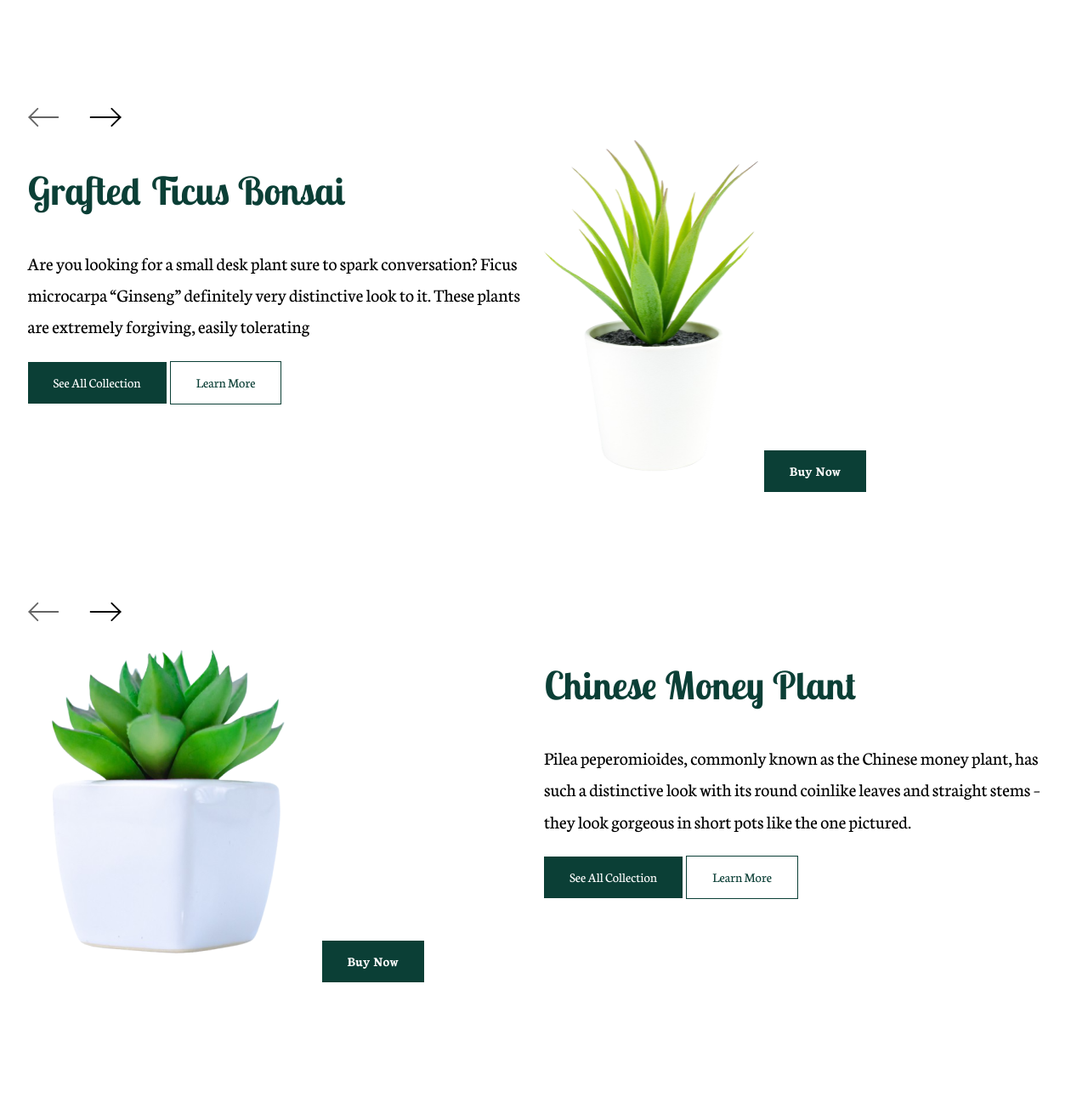
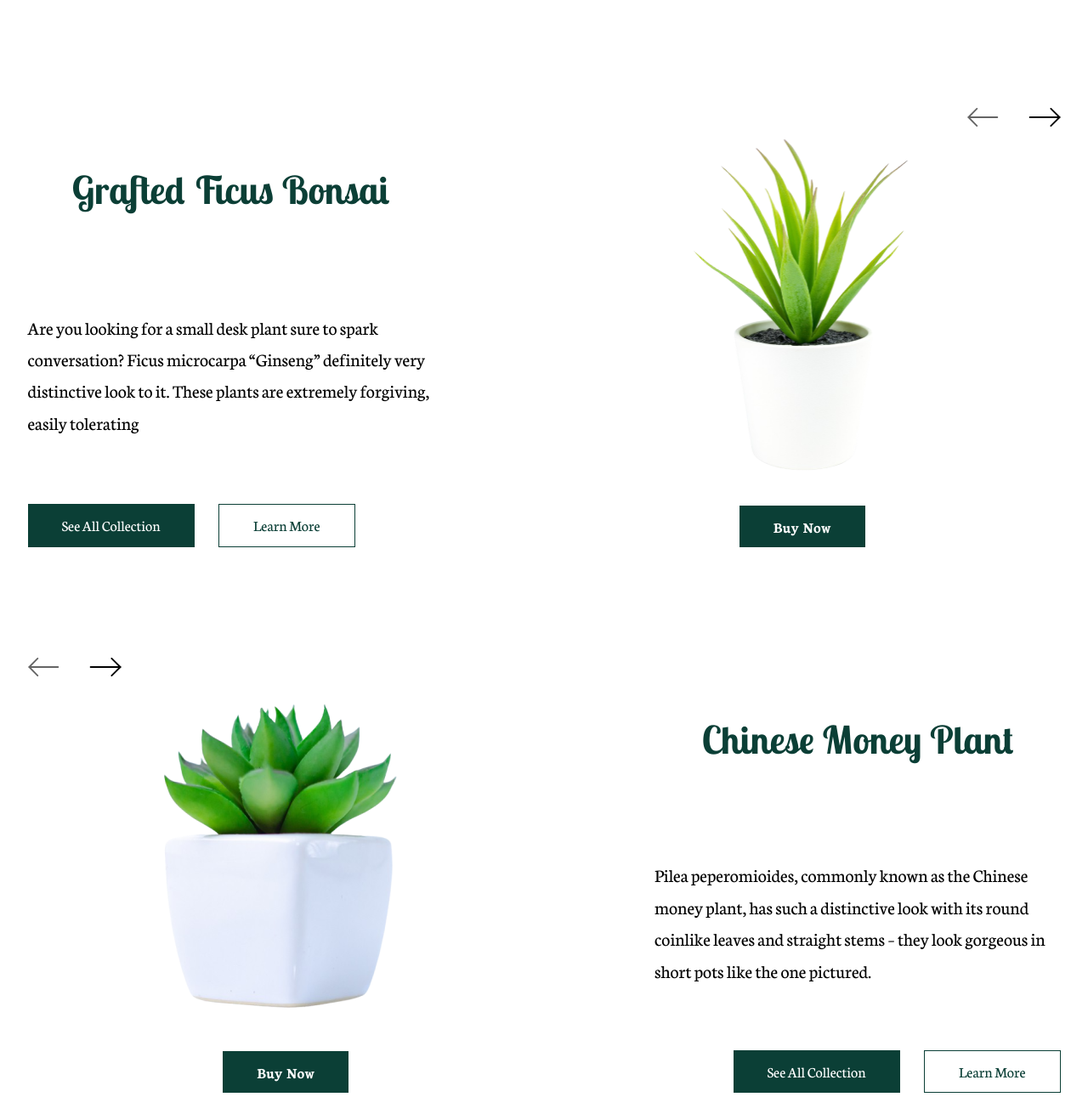
Before and after one commit to actavioDen/Plant-BD, a website: page index.html in a window 1280 px wide. Shown: the part 829-2120 px from the top of the page at 85% size. Drawn offline with Linux system fonts and the light colour scheme.

Commit message:
Стилизация 2 и 3 секции. исправлены ошибки, недочеты.

```diff
--- a/css/button/button.css
+++ b/css/button/button.css
@@ -1,7 +1,8 @@
 .button {
-  padding: 10px 30px;
+  padding: 10px 40px;
   font-family: Neuton;
   font-weight: 400;
+  font-size: 18px;
   line-height: 28.8px;
   border: none;
 }
--- a/css/section/section.css
+++ b/css/section/section.css
@@ -21,3 +21,37 @@
   grid-template-columns: repeat(3, 1fr);
   justify-items: center;
 }
+
+.section__desc,
+.section__preview {
+  display: flex;
+  flex-direction: column;
+  justify-content: space-between;
+  align-items: center;
+}
+
+.section__preview-button {
+  margin-top: 36px;
+}
+
+.section__desc--position-left {
+  margin-right: 130px;
+}
+
+.section__desc--position-right {
+  margin-left: 130px;
+}
+
+.section__desc-control {
+  width: 385px;
+  display: flex;
+  justify-content: space-between;
+}
+
+.section__desc-control--position-left {
+  align-self: flex-start;
+}
+
+.section__desc-control--position-right {
+  align-self: flex-end;
+}
--- a/css/slider-nav/slider-nav.css
+++ b/css/slider-nav/slider-nav.css
@@ -1,7 +1,17 @@
-.slider-nav{
-    grid-column: span 2;
+.slider-nav {
+  grid-column: span 2;
 
-    width: 110px;
-    display: flex;
-    justify-content: space-between;
+  width: 110px;
+  display: flex;
+  justify-content: space-between;
 }
+
+.slider-nav--position-left {
+  grid-column: 1/-1;
+  justify-self: flex-start;
+}
+
+.slider-nav--position-right {
+  grid-column: 1/-1;
+  justify-self: flex-end;
+}
--- a/css/style.css
+++ b/css/style.css
@@ -389,9 +389,10 @@ template {
 }
 
 .button {
-  padding: 10px 30px;
+  padding: 10px 40px;
   font-family: Neuton;
   font-weight: 400;
+  font-size: 18px;
   line-height: 28.8px;
   border: none;
 }
@@ -501,12 +502,13 @@ template {
   font-weight: 700;
 }
 
-.menu-autorized{
-    width: 255px;
+.menu-autorized {
+  width: 285px;
   height: 49px;
   display: flex;
   justify-content: space-between;
 }
+
 .page{ /*Чтобы для страниц с любым объемом контента, подвал находился в самом низу*/
     height: 100%;
 }
@@ -554,13 +556,58 @@ template {
   justify-items: center;
 }
 
-.slider-nav{
+.section__desc,
+.section__preview {
+  display: flex;
+  flex-direction: column;
+  justify-content: space-between;
+  align-items: center;
+}
+
+.section__preview-button {
+  margin-top: 36px;
+}
+
+.section__desc--position-left {
+  margin-right: 130px;
+}
+
+.section__desc--position-right {
+  margin-left: 130px;
+}
+
+.section__desc-control {
+  width: 385px;
+  display: flex;
+  justify-content: space-between;
+}
+
+.section__desc-control--position-left {
+  align-self: flex-start;
+}
+
+.section__desc-control--position-right {
+  align-self: flex-end;
+}
+
+.slider-nav {
   grid-column: span 2;
 
   width: 110px;
   display: flex;
   justify-content: space-between;
 }
+
+.slider-nav--position-left {
+  grid-column: 1/-1;
+  justify-self: flex-start;
+}
+
+.slider-nav--position-right {
+  grid-column: 1/-1;
+  justify-self: flex-end;
+}
+
 .subtitle {
   font-family: Lobster Two;
   font-weight: 700;
--- a/index.html
+++ b/index.html
@@ -46,23 +46,23 @@
         <section class="section page-body__section">
 
             <div class="section__wrapper">
-                <div class="slider-nav">
+                <div class="slider-nav slider-nav--position-right">
                     <button class="button button--theme-nav"><img class="arrow-nav" src="./img/arrow-down.svg" alt="" width="37.71px" height="22px"></button>
                     <button class="button button--theme-nav"><img class="arrow-nav" src="./img/arrow-up.svg" alt="" idth="37.71px" height="22px"></button>
                 </div>
 
-                <div class="section__left">
+                <div class="section__desc section__desc--position-left">
                     <h2 class="subtitle">Grafted Ficus Bonsai</h2>
                     <p class="text">Are you looking for a small desk plant sure to spark conversation? Ficus microcarpa “Ginseng” definitely very distinctive look to it. These plants are extremely forgiving, easily tolerating</p>
-                    <div>
+                    <div class="section__desc-control section__desc-control--position-left">
                         <button class="button button--theme-dark">See All Collection</button>
                         <button class="button button--theme-light">Learn More</button>
                     </div>
                 </div>
 
-                <div class="section__right">
+                <div class="section__preview">
                     <img class="section__img" src="./img/flowers2.png" alt="Цветок с длинными тонкими листьями в белом горшке" width="254.8px" height="402.16px">
-                    <button class="button button--theme-dark button--size-big">Buy Now</button>
+                    <div class="button__wrapper"><button class="button button--theme-dark button--size-big section__preview-button">Buy Now</button></div>
                 </div>
             </div>
         </section>
@@ -70,19 +70,19 @@
         <section class="section page-body__section">
 
             <div class="section__wrapper">
-                <div class="slider-nav">
+                <div class="slider-nav slider-nav--position-left">
                     <button class="button button--theme-nav"><img class="arrow-nav" src="./img/arrow-down.svg" alt="" width="37.71px" height="22px"></button>
                     <button class="button button--theme-nav"><img class="arrow-nav" src="./img/arrow-up.svg" alt="" idth="37.71px" height="22px"></button>
                 </div>
 
-                <div class="section__left">
+                <div class="section__preview">
                     <img class="section__img" src="./img/flowers3.png" alt="Цветок с короткими широкими листьями в белом горшке" width="342" height="397px">
-                    <button class="button button--theme-dark button--size-big">Buy Now</button>
+                    <button class="button button--theme-dark button--size-big section__preview-button">Buy Now</button>
                 </div>
-                <div class="section__right">
+                <div class="section__desc section__desc--position-right">
                     <h2 class="subtitle">Chinese Money Plant</h2>
                     <p class="text">Pilea peperomioides, commonly known as the Chinese money plant, has such a distinctive look with its round coinlike leaves and straight stems – they look gorgeous in short pots like the one pictured. </p>
-                    <div>
+                    <div class="section__desc-control section__desc-control--position-right">
                         <button class="button button--theme-dark">See All Collection</button>
                         <button class="button button--theme-light">Learn More</button>
                     </div>
```
Also changed, not shown: css/menu-autorized/menu-autorized.css (+5 -5 lines). Lines whose indentation alone changed are shown as unchanged.
